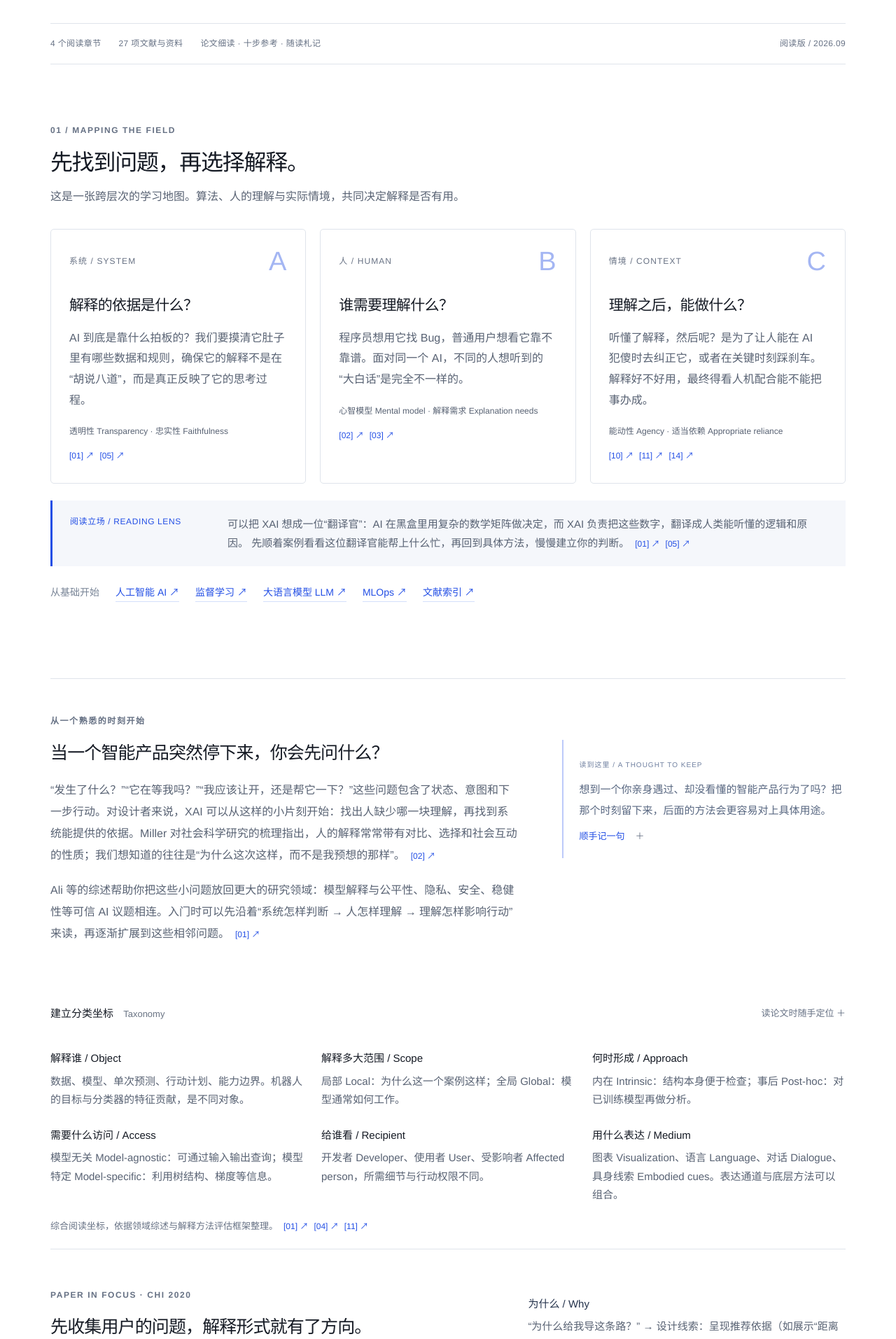
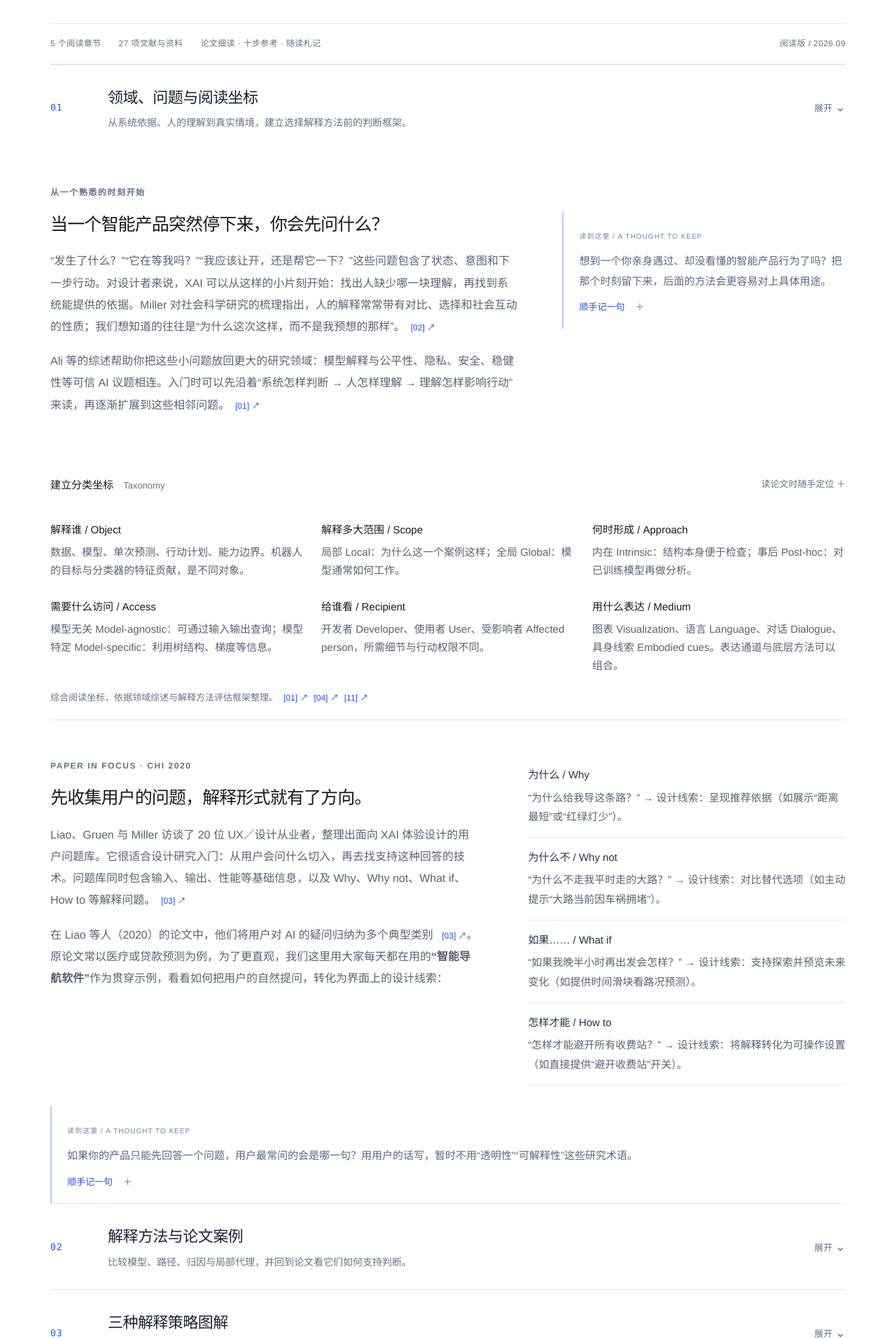
Before and after one commit to limbohoo/xai_fieldnote, a Next.js app: page / in a window 1280 px wide. Shown: the part 520-2433 px from the top of the page at 70% size. Built offline with nearby package versions, Linux system fonts and the light colour scheme.

Commit message:
Collapse learning guide chapters

```diff
--- /dev/null
+++ b/app/chapter.tsx
@@ -0,0 +1,26 @@
+import type { ReactNode } from 'react';
+
+export function Chapter({
+  id,
+  number,
+  title,
+  summary,
+  children,
+}: {
+  id: string;
+  number: string;
+  title: string;
+  summary: string;
+  children: ReactNode;
+}) {
+  return (
+    <details id={id} className="chapter" open={false}>
+      <summary>
+        <span className="chapter-no">{number}</span>
+        <span className="chapter-copy"><strong>{title}</strong><small>{summary}</small></span>
+        <span className="chapter-action">展开 <b aria-hidden="true">⌄</b></span>
+      </summary>
+      <div className="chapter-body">{children}</div>
+    </details>
+  );
+}
--- a/app/field-guide.tsx
+++ b/app/field-guide.tsx
@@ -2,6 +2,7 @@
 /* oxlint-disable next/no-html-link-for-pages */
 import { sources } from './sources';
 import { LearningContent } from './learning-content';
+import { Chapter } from './chapter';
 import { SiteHeader } from './site-header';
 function Cite({ ids }: { ids: number[] }) {
   return (
@@ -74,17 +75,17 @@ export function FieldGuide() {
             </a>
           </div>
           <div className="hero-footer">
-            <span>4 个阅读章节</span>
+            <span>5 个阅读章节</span>
             <span>{sources.length} 项文献与资料</span>
             <span>论文细读 · 十步参考 · 随读札记</span>
             <span className="right">阅读版 / 2026.09</span>
           </div>
         </section>
-        <section id="mapping" className="section">
+        <Chapter id="mapping" number="01" title="领域、问题与阅读坐标" summary="从系统依据、人的理解到真实情境，建立选择解释方法前的判断框架。">
           <Head
             no="01"
             en="MAPPING THE FIELD"
-            title="先找到问题，再选择解释。"
+            title="先建立领域坐标，再选择解释。"
             desc="这是一张跨层次的学习地图。算法、人的理解与实际情境，共同决定解释是否有用。"
           />
           <div className="map-grid">
@@ -143,7 +144,7 @@ export function FieldGuide() {
             <a href="/glossary#mlops">MLOps ↗</a>
             <a href="#sources">文献索引 ↗</a>
           </div>
-        </section>
+        </Chapter>
         <LearningContent />
       </main>
       <footer className="footer">
--- a/app/globals.css
+++ b/app/globals.css
@@ -1,6 +1,23 @@
 @import 'tailwindcss';
 @import 'tw-animate-css';
 @import 'shadcn/tailwind.css';
+
+/* The reading route is a compact table of contents until the reader chooses a chapter. */
+.chapter { border-top:1px solid var(--border); margin:0 auto; max-width:1180px; scroll-margin-top:96px; }
+.chapter > summary { cursor:pointer; list-style:none; display:grid; grid-template-columns:64px minmax(0,1fr) auto; gap:18px; align-items:center; padding:28px 0; }
+.chapter > summary::-webkit-details-marker { display:none; }
+.chapter-no { color:#234fe5; font:500 13px/1.2 var(--font-mono, monospace); letter-spacing:.08em; }
+.chapter-copy { display:grid; gap:6px; }
+.chapter-copy strong { color:#172033; font-size:22px; font-weight:520; letter-spacing:-.025em; }
+.chapter-copy small { color:#647187; font-size:14px; line-height:1.55; max-width:760px; }
+.chapter-action { color:#234fe5; font-size:14px; white-space:nowrap; }
+.chapter-action b { display:inline-block; font-size:18px; font-weight:400; transition:transform .2s ease; }
+.chapter[open] .chapter-action { font-size:0; }
+.chapter[open] .chapter-action::before { content:'收起'; font-size:14px; }
+.chapter[open] .chapter-action b { transform:rotate(180deg); }
+.chapter > summary:focus-visible { outline:3px solid #234fe5; outline-offset:-3px; }
+.chapter-body { padding-bottom:24px; }
+.chapter-body > .section { padding-top:25px; }
 
 /* Independent, source-backed method atlas. */
 .atlas-index { display:flex; flex-wrap:wrap; gap:12px 28px; margin:24px 0 36px; color:var(--blue, #234fe5); font-size:14px; }
@@ -20,7 +37,7 @@
 .atlas-expand summary { cursor:pointer; padding:22px 0; display:flex; gap:18px; justify-content:space-between; align-items:center; font-size:16px; color:#234fe5; list-style:none; }
 .atlas-expand summary::-webkit-details-marker { display:none; }
 .atlas-expand summary > span { font-size:24px; }
-.atlas-expand[open] summary > span { transform:rotate(45deg); }
+.atlas-expand[open] summary > span { transform:rotate(180deg); }
 .atlas-expand summary:focus-visible, .atlas-controls button:focus-visible, .atlas-index a:focus-visible { outline:3px solid #234fe5; outline-offset:5px; }
 .atlas-expanded { padding:10px 0 24px; }
 .atlas-flow { display:grid; grid-template-columns:repeat(4,minmax(0,1fr)); padding:0; margin:0 0 20px; list-style:none; gap:22px; }
@@ -49,6 +66,9 @@
 .atlas-coalition b { color:#234fe5; font-size:14px; font-weight:500; }
 .atlas-coalition em { font-size:14px; font-style:normal; }
 @media(max-width:760px) {
+  .chapter > summary { grid-template-columns:40px minmax(0,1fr); gap:12px; padding:21px 0; }
+  .chapter-action { grid-column:2; }
+  .chapter-copy strong { font-size:19px; }
   .atlas-tree-demo, .atlas-two { grid-template-columns:1fr; gap:24px; }
   .atlas-flow { grid-template-columns:1fr 1fr; }
   .atlas-tree-demo { padding:16px; }
--- a/app/learning-content.tsx
+++ b/app/learning-content.tsx
@@ -13,6 +13,7 @@ import {
 import { ReadingNotes, MarginNote, NotesExport } from './reading-notes';
 import { sources } from './sources';
 import { MethodAtlas } from './method-atlas';
+import { Chapter } from './chapter';
 function Cite({ ids }: { ids: number[] }) {
   return (
     <span className="cites">
@@ -344,11 +345,11 @@ export function LearningContent() {
       <MarginNote name="question">
         如果你的产品只能先回答一个问题，用户最常问的会是哪一句？用用户的话写，暂时不用“透明性”“可解释性”这些研究术语。
       </MarginNote>
-      <section id="methods" className="section">
+      <Chapter id="methods" number="02" title="解释方法与论文案例" summary="比较模型、路径、归因与局部代理，并回到论文看它们如何支持判断。">
         <Head
           no="02"
           en="METHODS, MADE READABLE"
-          title="从方法到案例，看懂解释是怎么来的。"
+          title="解释方法、适用条件与论文案例。"
           desc="先选一个与你的项目最接近的方法。每个入口都按“怎么做—看到什么—怎样用于设计”展开，可以随时切换比较。"
         />
         <Tabs defaultValue="treeinterpreter" className="method-tabs">
@@ -625,13 +626,13 @@ export function LearningContent() {
             </p>
           </article>
         </div>
-      </section>
+      </Chapter>
       <MethodAtlas />
-      <section id="process" className="section">
+      <Chapter id="process" number="04" title="从场景到验证：十步参考" summary="保留原始学习流程，并把场景、模型、表达与验证串成可回访的工作框架。">
         <Head
           no="03"
           en="A REFERENCE FRAMEWORK"
-          title="这不是死板的十步，而是一个可供借鉴的框架。"
+          title="从场景到验证的十步参考。"
           desc="这套顺序很适合把零散的术语串起来：从场景与人出发，经过模型、方法和表达，最后回到技术与用户验证。下面保留原笔记中的十个锚点，并补上每步可以留下的产出。"
         />
         <div className="workflow-origin">
@@ -791,12 +792,12 @@ export function LearningContent() {
             ))}
           </div>
         </article>
-      </section>
-      <section id="frontiers" className="section">
+      </Chapter>
+      <Chapter id="frontiers" number="05" title="研究前沿与下一步阅读" summary="从交互解释、具身行为、机制可解释性到可信语言解释，选择下一篇该读什么。">
         <Head
           no="04"
           en="WHERE TO READ NEXT"
-          title="沿着问题，继续阅读。"
+          title="研究前沿与下一步阅读。"
           desc="以下以 2020—2025 年代表性研究为入口，帮助选择下一步阅读方向；不是对全部最新研究的穷尽清单。"
         />
         <div className="frontier-list">
@@ -931,7 +932,7 @@ export function LearningContent() {
             《XAI 可解释性研究和设计流程 · 参考版》↗
           </a>
         </p>
-      </section>
+      </Chapter>
     </ReadingNotes>
   );
 }
--- a/app/method-atlas.tsx
+++ b/app/method-atlas.tsx
@@ -1,6 +1,7 @@
 'use client';
 
 import { useState } from 'react';
+import { Chapter } from './chapter';
 
 const limeSource = 'https://arxiv.org/html/1602.04938v3#S6.SS4';
 const treeSource = 'https://blog.datadive.net/interpreting-random-forests/';
@@ -41,14 +42,14 @@ function TreeWalk() {
 }
 
 export function MethodAtlas() {
-  return <section id="atlas" className="section method-atlas" aria-labelledby="atlas-title">
+  return <Chapter id="atlas" number="03" title="三种解释策略图解" summary="用 LIME、TreeInterpreter 与 SHAP 的原始案例，看见解释如何生成与被误读。"><section className="section method-atlas" aria-labelledby="atlas-title">
     <div className="section-head"><div className="eyebrow">VISUAL FIELD GUIDE / 独立图鉴</div><h2 id="atlas-title">看见解释是怎样产生的。</h2><p>三个方法，三个适合它的案例。先看图建立直觉，再展开追踪输入、操作与结果。不需要先读懂公式。</p></div>
     <div className="atlas-index"><a href="#atlas-lime">01 · LIME 看扰动</a><a href="#atlas-tree">02 · TreeInterpreter 走路径</a><a href="#atlas-shap">03 · SHAP 读贡献</a></div>
 
     <article id="atlas-lime" className="atlas-card">
       <header><span className="eyebrow">01 / LIME · 局部代理 LOCAL SURROGATE</span><h3>它识别的是狼，还是雪？</h3><p className="atlas-takeaway"><b>核心：</b>改变输入的局部区域，看黑盒输出怎样变；这里暴露的是模型借用了雪地背景。</p></header>
       <figure className="atlas-paper-pair"><div><img src="https://arxiv.org/html/1602.04938v3/husky.png" alt="LIME论文图11a：雪地中的哈士奇，被分类器误判为狼" width="300" height="225" loading="lazy" /><span>输入 Input · 真实类别：哈士奇</span></div><div><img src="https://arxiv.org/html/1602.04938v3/exp_husky.png" alt="LIME论文图11b：解释显示与狼预测相关的雪地背景区域" width="300" height="225" loading="lazy" /><span>解释 Explanation · 背景成为线索</span></div><figcaption>论文原图 11(a–b)，不是本站运行结果。<Source href={limeSource}>Ribeiro 等，2016，§6.4</Source></figcaption></figure>
-      <details className="atlas-expand"><summary>展开案例细节（点击保持打开）<span aria-hidden="true">＋</span></summary><div className="atlas-expanded">
+      <details className="atlas-expand"><summary>展开 <span aria-hidden="true">⌄</span></summary><div className="atlas-expanded">
         <Flow items={[
           ['划分区域 / Superpixels', '将照片分为小区域，用“保留／遮挡”表示它们。区域不一定对应完整的动物或物体。'],
           ['生成扰动 / Perturbation', '遮挡不同区域组合，构造许多变体；逐个交给原分类器，记录目标类别的输出。'],
@@ -65,7 +66,7 @@ export function MethodAtlas() {
       <header><span className="eyebrow">02 / TREEINTERPRETER · 树路径分解</span><h3>从根到叶，把每一次变化记下来。</h3><p className="atlas-takeaway"><b>核心：</b>沿实际经过的树路径，把每个节点值的变化归到当次分裂使用的特征。</p></header>
       <TreeWalk />
       <p className="atlas-caption">依据作者案例简化重绘。20、26、23和两次分裂均为教学设定，不是原树数值、真实房价或实验复现；图中只展开一条路径。<Source href={treeSource}>Saabas，2014</Source></p>
-      <details className="atlas-expand"><summary>展开案例细节（点击保持打开）<span aria-hidden="true">＋</span></summary><div className="atlas-expanded">
+      <details className="atlas-expand"><summary>展开 <span aria-hidden="true">⌄</span></summary><div className="atlas-expanded">
         <Flow items={[
           ['读取基准 / Bias', '从已经训练好的树取根节点预测值。'],
           ['追踪路径 / Decision path', '按该样本的特征值走向叶节点，记录每一步子节点值减父节点值。'],
@@ -82,7 +83,7 @@ export function MethodAtlas() {
       <header><span className="eyebrow">03 / SHAP · 特征归因 FEATURE ATTRIBUTION</span><h3>一次收入预测，如何偏离参考基准？</h3><p className="atlas-takeaway"><b>核心：</b>从参考输出出发，把特征在不同组合中的边际贡献汇总为一次预测的归因。</p></header>
       <figure className="atlas-shap-figure"><img src="https://shap.readthedocs.io/en/latest/_images/example_notebooks_api_examples_plots_waterfall_3_0.png" alt="SHAP官方收入预测瀑布图：从底部基准逐项累加特征贡献，到达顶部单个样本的模型输出；红色为正贡献、蓝色为负贡献" width="900" height="650" loading="lazy" /><figcaption>官方示例原图；按原图从下往上读。横轴单位是对数几率 Log-odds，不是收入或概率百分点。<Source href={shapSource}>SHAP waterfall 文档</Source></figcaption></figure>
       <div className="atlas-reading-key"><span>① 底部：参考背景上的期望输出</span><span>② 正／负条：推高／拉低输出</span><span>③ 顶部：这个样本的最终输出</span></div>
-      <details className="atlas-expand"><summary>展开案例细节（点击保持打开）<span aria-hidden="true">＋</span></summary><div className="atlas-expanded">
+      <details className="atlas-expand"><summary>展开 <span aria-hidden="true">⌄</span></summary><div className="atlas-expanded">
         <Flow items={[
           ['确定对象 / Target', '固定要解释的样本、模型与输出尺度。本例解释的是收入分类模型的原始分数。'],
           ['定义参考 / Background', '确定背景数据与缺失特征的处理方式。“未加入”不是一律把特征改成0。'],
@@ -95,5 +96,5 @@ export function MethodAtlas() {
         <p className="atlas-limit">记住：SHAP 的分配性质不等于社会公平或因果证明。选定的模型、参考背景与解释设定，是读这张图的前提。</p>
       </div></details>
     </article>
-  </section>;
+  </section></Chapter>;
 }
```
